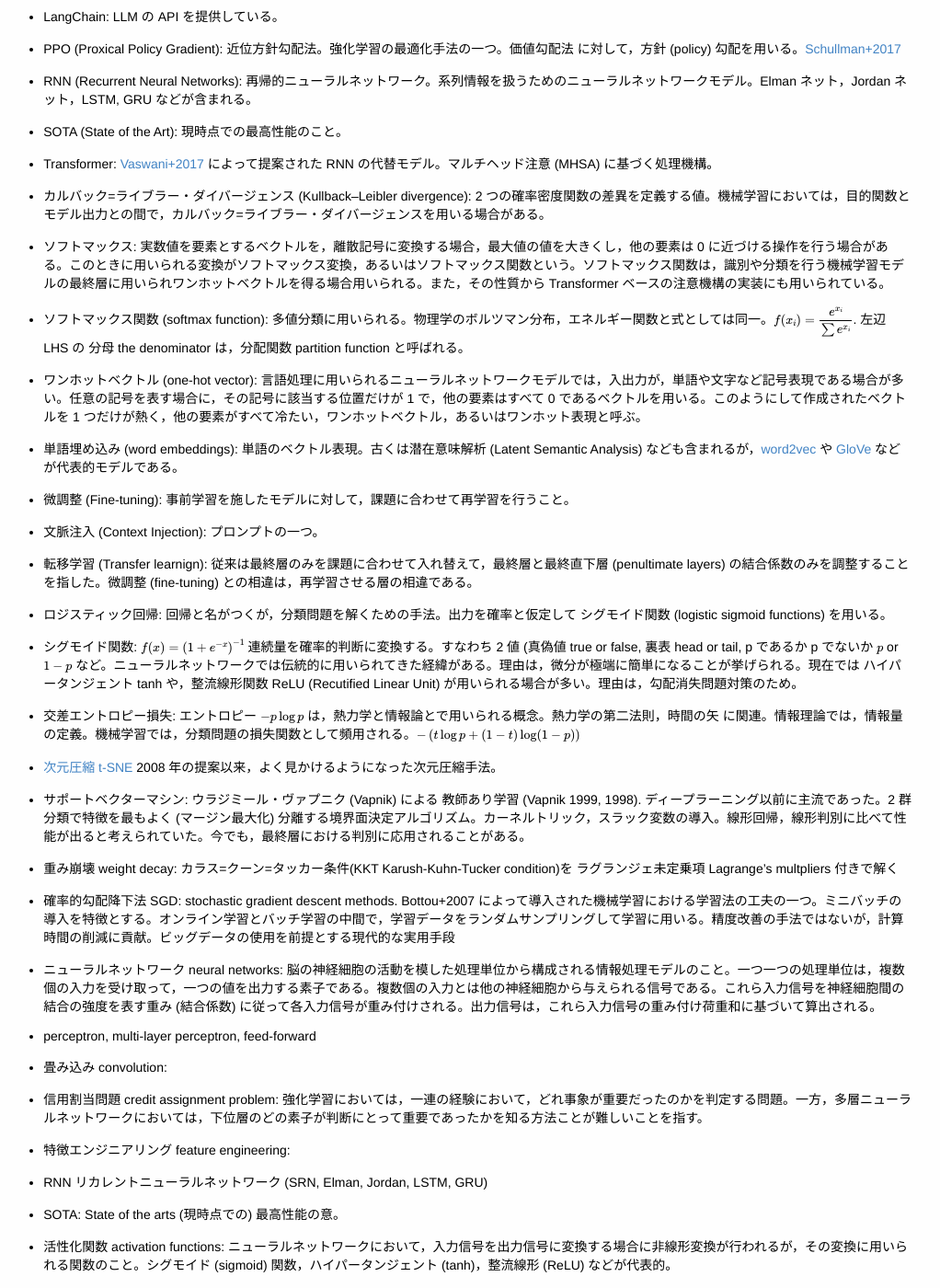
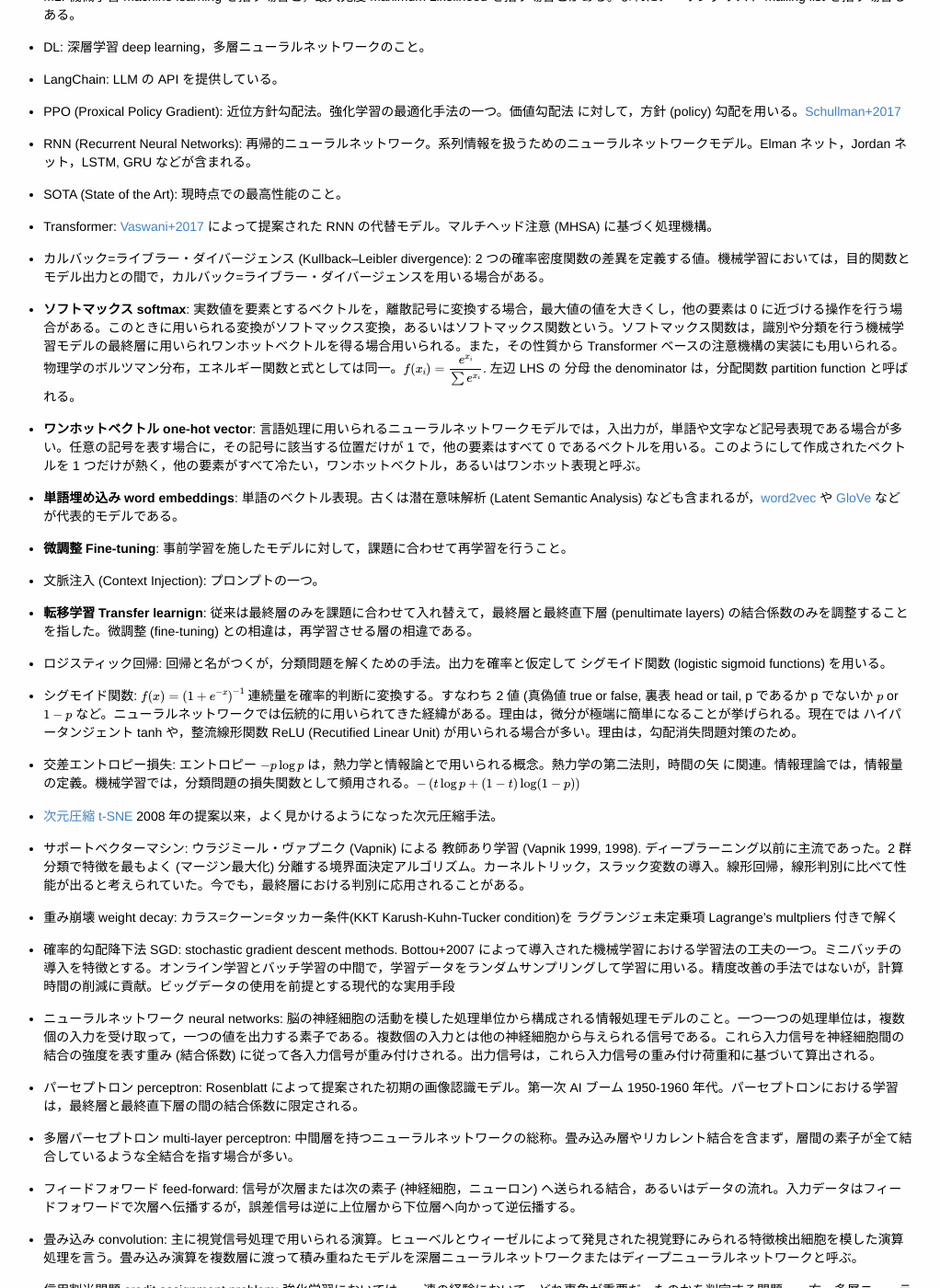
Before and after one commit to project-ccap/project-ccap.github.io, a Jekyll site: the page built from 2023DaSiC/glossary.md, in a window 1280 px wide and 1400 px high, scrolled down 498 px. Shown: the whole window at 92% size, without its empty margins (140-1162 px from the left). Built offline with Jekyll 4.4.1, drawn with Linux system fonts in a browser that asks for light colours; some of the changed text lies outside the part shown.

Commit message:
Add files via upload

```diff
--- a/2023DaSiC/glossary.md
+++ b/2023DaSiC/glossary.md
@@ -4,12 +4,12 @@
 author: CCAP プロジェクト
 ---
 
+#### 分野によって異なる訳語を持つ用語
 
 * argument : 機械学習においては，引数 (ひきすう)，言語学においては 項 (こう)
-* LDA: 統計学においては，線形判別分析 Linear Discriminant Analysis, 機械学習においては潜在ディレクリ配置 Latent Dirichllet Allocation
+* LDA: 統計学においては，線形判別分析 Linear Discriminant Analysis, 機械学習においては潜在ディレクリ配置 Latent Dirichllet Allocation を表す場合もある。
 * Lemma: 数学においては，補題，言語学においては，辞書項目，原形
 * ML: 機械学習の頭文字 ML:machine learning, または最尤推定 maximam likelihood, 一般にはメーリングリスト mailing list,
-
 
 # 用語集 glossary
 
@@ -26,13 +26,12 @@
 * Transformer: [Vaswani+2017](https://arXiv.org/abs/1706.03762) によって提案された RNN の代替モデル。マルチヘッド注意 (MHSA) に基づく処理機構。
 * カルバック=ライブラー・ダイバージェンス (Kullback–Leibler divergence): 2 つの確率密度関数の差異を定義する値。機械学習においては，目的関数とモデル出力との間で，カルバック=ライブラー・ダイバージェンスを用いる場合がある。
 <!-- 確率分布 A と B とのカルバック=ライブラー・ダイバージェンスを $KL(A||B)$ などと表記する。確率分布間の距離に相当する。$KL(A||B)\ne KL(B||A)$ すなわち，A から見た B の距離と，B から見た A の距離とが等しいとは限らないため，偽距離と呼ばれることもある。 -->
-* ソフトマックス: 実数値を要素とするベクトルを，離散記号に変換する場合，最大値の値を大きくし，他の要素は 0 に近づける操作を行う場合がある。このときに用いられる変換がソフトマックス変換，あるいはソフトマックス関数という。ソフトマックス関数は，識別や分類を行う機械学習モデルの最終層に用いられワンホットベクトルを得る場合用いられる。また，その性質から Transformer ベースの注意機構の実装にも用いられている。
-* ソフトマックス関数 (softmax function): 多値分類に用いられる。物理学のボルツマン分布，エネルギー関数と式としては同一。$\displaystyle f(x_i)=\frac{e^{x_i}}{\sum e^{x_i}}$. 左辺 LHS の 分母 the denominator は，分配関数 partition function と呼ばれる。
-* ワンホットベクトル (one-hot vector): 言語処理に用いられるニューラルネットワークモデルでは，入出力が，単語や文字など記号表現である場合が多い。任意の記号を表す場合に，その記号に該当する位置だけが 1 で，他の要素はすべて 0 であるベクトルを用いる。このようにして作成されたベクトルを 1 つだけが熱く，他の要素がすべて冷たい，ワンホットベクトル，あるいはワンホット表現と呼ぶ。
-* 単語埋め込み (word embeddings): 単語のベクトル表現。古くは潜在意味解析 (Latent Semantic Analysis) なども含まれるが，[word2vec](https://arXiv.org/abs/1301.3781) や [GloVe](http://nlp.stanford.edu/projects/glove/) などが代表的モデルである。
-* 微調整 (Fine-tuning): 事前学習を施したモデルに対して，課題に合わせて再学習を行うこと。
+* **ソフトマックス softmax**: 実数値を要素とするベクトルを，離散記号に変換する場合，最大値の値を大きくし，他の要素は 0 に近づける操作を行う場合がある。このときに用いられる変換がソフトマックス変換，あるいはソフトマックス関数という。ソフトマックス関数は，識別や分類を行う機械学習モデルの最終層に用いられワンホットベクトルを得る場合用いられる。また，その性質から Transformer ベースの注意機構の実装にも用いられる。物理学のボルツマン分布，エネルギー関数と式としては同一。$\displaystyle f(x_i)=\frac{e^{x_i}}{\sum e^{x_i}}$. 左辺 LHS の 分母 the denominator は，分配関数 partition function と呼ばれる。
+* **ワンホットベクトル one-hot vector**: 言語処理に用いられるニューラルネットワークモデルでは，入出力が，単語や文字など記号表現である場合が多い。任意の記号を表す場合に，その記号に該当する位置だけが 1 で，他の要素はすべて 0 であるベクトルを用いる。このようにして作成されたベクトルを 1 つだけが熱く，他の要素がすべて冷たい，ワンホットベクトル，あるいはワンホット表現と呼ぶ。
+* **単語埋め込み word embeddings**: 単語のベクトル表現。古くは潜在意味解析 (Latent Semantic Analysis) なども含まれるが，[word2vec](https://arXiv.org/abs/1301.3781) や [GloVe](http://nlp.stanford.edu/projects/glove/) などが代表的モデルである。
+* **微調整 Fine-tuning**: 事前学習を施したモデルに対して，課題に合わせて再学習を行うこと。
 * 文脈注入 (Context Injection): プロンプトの一つ。
-* 転移学習 (Transfer learnign): 従来は最終層のみを課題に合わせて入れ替えて，最終層と最終直下層 (penultimate layers) の結合係数のみを調整することを指した。微調整 (fine-tuning) との相違は，再学習させる層の相違である。
+* **転移学習 Transfer learnign**: 従来は最終層のみを課題に合わせて入れ替えて，最終層と最終直下層 (penultimate layers) の結合係数のみを調整することを指した。微調整 (fine-tuning) との相違は，再学習させる層の相違である。
 * ロジスティック回帰: 回帰と名がつくが，分類問題を解くための手法。出力を確率と仮定して シグモイド関数 (logistic sigmoid functions) を用いる。
 * シグモイド関数: $f(x)=\left(1 + e^{-x}\right)^{-1}$ 連続量を確率的判断に変換する。すなわち 2 値 (真偽値 true or false, 裏表 head or tail, p であるか p でないか $p$ or $1-p$ など。ニューラルネットワークでは伝統的に用いられてきた経緯がある。理由は，微分が極端に簡単になることが挙げられる。現在では ハイパータンジェント tanh や，整流線形関数 ReLU (Recutified Linear Unit) が用いられる場合が多い。理由は，勾配消失問題対策のため。
 - 交差エントロピー損失: エントロピー $- p\log p$ は，熱力学と情報論とで用いられる概念。熱力学の第二法則，時間の矢 に関連。情報理論では，情報量の定義。機械学習では，分類問題の損失関数として頻用される。$-\left(t \log p + (1-t) \log(1-p)\right)$
@@ -52,25 +51,27 @@
 <!-- </center> -->
 
 * ニューラルネットワーク neural networks: 脳の神経細胞の活動を模した処理単位から構成される情報処理モデルのこと。一つ一つの処理単位は，複数個の入力を受け取って，一つの値を出力する素子である。複数個の入力とは他の神経細胞から与えられる信号である。これら入力信号を神経細胞間の結合の強度を表す重み (結合係数) に従って各入力信号が重み付けされる。出力信号は，これら入力信号の重み付け荷重和に基づいて算出される。
-* perceptron, multi-layer perceptron, feed-forward
-* 畳み込み convolution:
+* パーセプトロン perceptron: Rosenblatt によって提案された初期の画像認識モデル。第一次 AI ブーム 1950-1960 年代。パーセプトロンにおける学習は，最終層と最終直下層の間の結合係数に限定される。
+* 多層パーセプトロン multi-layer perceptron: 中間層を持つニューラルネットワークの総称。畳み込み層やリカレント結合を含まず，層間の素子が全て結合しているような全結合を指す場合が多い。
+* フィードフォワード feed-forward: 信号が次層または次の素子 (神経細胞，ニューロン) へ送られる結合，あるいはデータの流れ。入力データはフィードフォワードで次層へ伝播するが，誤差信号は逆に上位層から下位層へ向かって逆伝播する。
+* 畳み込み convolution: 主に視覚信号処理で用いられる演算。ヒューベルとウィーゼルによって発見された視覚野にみられる特徴検出細胞を模した演算処理を言う。畳み込み演算を複数層に渡って積み重ねたモデルを深層ニューラルネットワークまたはディープニューラルネットワークと呼ぶ。
 * 信用割当問題 credit assignment problem: 強化学習においては，一連の経験において，どれ事象が重要だったのかを判定する問題。一方，多層ニューラルネットワークにおいては，下位層のどの素子が判断にとって重要であったかを知る方法ことが難しいことを指す。
-* 特徴エンジニアリング feature engineering:
-* RNN リカレントニューラルネットワーク (SRN, Elman, Jordan, LSTM, GRU)
+* 特徴エンジニアリング feature engineering: 視覚的あるいは聴覚的な特徴を抽出する際の技法，設計手法，理念のこと。
+* RNN リカレントニューラルネットワーク (SRN, Elman, Jordan, LSTM, GRU): 単純再帰型ニューラルネットワークのこと。自分自身の出力に対してフィードバック結合を有するネットワークであり，時系列処理，言語処理などに用いられる。
 * SOTA: State of the arts (現時点での) 最高性能の意。
 * 活性化関数 activation functions: ニューラルネットワークにおいて，入力信号を出力信号に変換する場合に非線形変換が行われるが，その変換に用いられる関数のこと。シグモイド (sigmoid) 関数，ハイパータンジェント (tanh)，整流線形 (ReLU) などが代表的。
 * 誤差逆伝播法 back-propagation {gradient descent algorithm}: 関数最適化に用いられる手法の一つ。多層ニューラルネットワークにおいては各素子の結合状態を，素子間の結合を信号とは逆方向にたどることで誤差の伝播させるため，逆伝播と呼ばれる。実際の神経系においては，誤差信号が逆伝播する証拠は得られていない。しかし，脳神経細胞の結合にはしばしば，順方向の結合のみならず，逆方向の結合が観察できることから，誤差逆伝播法と同等の処理が行われている可能性が指摘されている。
 * 勾配降下法 gradient descent methods: 最小化すべき関数をそのパラメータ関する勾配の逆方向に向かってパラメータを逐次変化させることで求める最適値を探すための手法である。盲目の登山者アナロジー (blind hiker's analogy) として知られる。
 * 勾配消失問題，勾配爆発問題 gradient vanishing problems, gradient exploding problems
-* 目的関数，誤差関数，損失関数 objective/error/loss functions
+* 目的関数，誤差関数，損失関数 objective/error/loss functions: 平均自乗誤差，負の対数尤度，交差エントロピーなどで定義され，出力信号と教師信号との乖離を表す項と正則化項との和で定義される場合が多い。
 * 平均自乗誤差 MSE (mean square errors), 負の対数尤度 NLL (negitive log likelihood), 交差エントロピー CE (cross entropy), 最大尤度 ML (maximum likelihood), カルバック・ライブラーダイバージェンズ KL-divergence,
 * EM アルゴリズム EM algorithm: Dempster+1977 によって提唱された，パラメータの反復推定法。現在までのデータと知識に基づいて，求めるパラメータの推定値を算出し (E ステップ)，推定した値に基づいてモデルの尤度を最大化するようパラメータを更新する (M ステップ)。これら E, M 両ステップを反復することで，パラメータ推定を行う手法である。Neal&Hinton1993 による EM アルゴリズムの変分解釈によりニューラルネットワークと機械学習への応用範囲が広がった。
-* 最適化手法 optimization methods (SGD, AdaGrad, AdaDelta, RMSprop, Adam)
+* 最適化手法 optimization methods (SGD, AdaGrad, AdaDelta, RMSprop, Adam): パラメータを調整するために用いられる勾配降下法や最尤推定法などを指す。目的関数を最適化するために用いられる。
 * データセット dataset: 機械学習においては，データを訓練データ，検証データ，テストデータの 3 種類に分ける場合がある。訓練データを用いてモデルのパラメータ更新を行い，検証データを用いてモデルの汎化性能の検証する。最後にテストデータを用いて最終的なモデルの性能評価を行う。所与のデータを訓練，検証，テストのいずれに振り分けるのかは，コンテンスト主催者によって予め定められている場合もあれば，勝手に定めて良い場合もある。モデルの性能評価で用いられる検証，テストデータに，パラメータ推定に用いた訓練データが含まれている場合をデータ漏洩 (data leakage) と呼び，モデルの性能を不当に見積もることに繋がる。
-* 正則化項，あるいはモデルの制約と呼ばれる場合もある。L0, L1, L2 normalization
+* 正則化項，あるいはモデルの制約と呼ばれる場合もある: L0, L1, L2 などが区別される。L に続く数字の意味は制約項の肩に乗る数の意味。すなわち L0 であれば $|x|^{0}$, L1 であれば $|x|^2$ などとなる。
 * ドロップアウト dropout: ニューラルネットワークの結合をランダムに間引くこと。これにより，モデルの冗長性，堅牢性，汎化性能の向上が期待できる。
-* 過学習，未学習 over/under fitting:
-* バッチ正則化 batch normalization, skip-connection, ResNet
+* 過学習，未学習 over/under fitting: 学習のし過ぎで，訓練データには当てはまるが，未学習データ，すなわち検査データや検証データに対しての当てはまりが悪くなる場合を過学習と呼び，反対に，訓練データに対しても改善の余地がある場合を未学習と呼ぶ。
+* バッチ正則化 batch normalization: データを正則化 (この場合，平均 0 分散 1 に変換すること) して入力信号とすれば，学習が容易である場合が多い。このため，ミニバッチに対して，毎回正則化を行うこと。
 * 自己符号化器 auto-encoders: 入力信号を復元するような処理に用いられる。内部表象に入力情報の圧縮表現が得られる。
 * 強化学習 reinforcement learning {environment, state, action, reward, value, q-value, policy, TD, REINFORCE, MDP, POMDP, SARSA, experice replay, advantage, duealing, double-Q, A3C}
 
```
Also changed, not shown: 2023DaSiC/index.md (+2 -2 lines).
